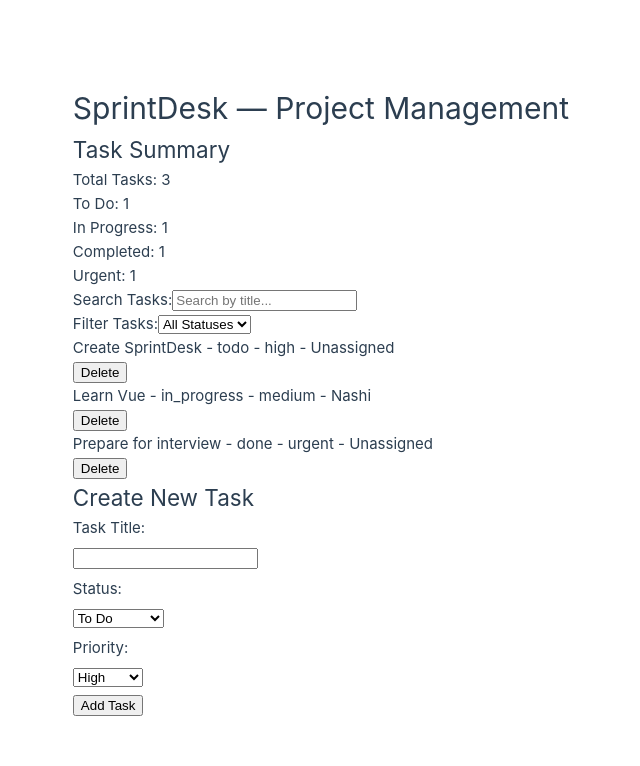
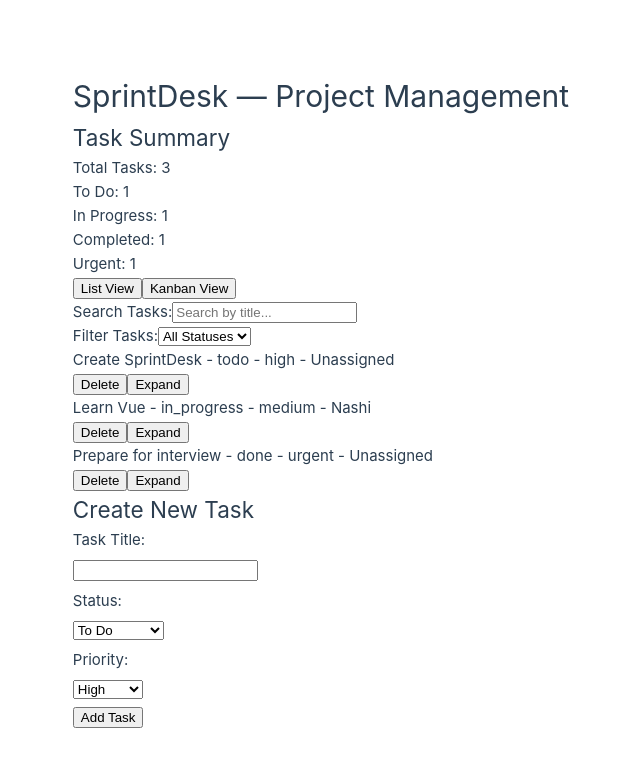
Before and after one commit to ntee1993/sprintdesk, a Vue app in the folder apps/web/: page / in a window 1280 px wide. Shown: the top 766 px of the page, without its empty margins (71-711 px from the left). Built offline with nearby package versions, Linux system fonts and the light colour scheme.

Commit message:
feat(web): add kanban board and task view switching

```diff
--- a/apps/web/src/App.vue
+++ b/apps/web/src/App.vue
@@ -3,6 +3,9 @@ import { computed, ref, watch } from 'vue'
 import type { Task, TaskPriority, TaskStatus } from './types/task'
 import TaskCard from './components/TaskCard.vue'
 import TaskSummary from './components/TaskSummary.vue'
+
+type TaskView = 'list' | 'kanban'
+const selectedView = ref<TaskView>('list')
 
 const tasks = ref<Task[]>([
   { id: 1, title: 'Create SprintDesk', status: 'todo', priority: 'high' },
@@ -36,6 +39,10 @@ const filteredTasks = computed(() => {
 
   return searchedTasks.filter((task) => task.status === selectedFilter.value)
 })
+
+const todoTasks = computed(() => tasks.value.filter((task) => task.status === 'todo'))
+const inProgressTasks = computed(() => tasks.value.filter((task) => task.status === 'in_progress'))
+const doneTasks = computed(() => tasks.value.filter((task) => task.status === 'done'))
 
 function addTask() {
   const title = inputTitle.value.trim()
@@ -76,9 +83,26 @@ function deleteTask(taskId: number) {
 
     <TaskSummary :tasks="tasks" />
 
+    <button @click="selectedView = 'list'" type="button" :aria-pressed="selectedView === 'list'">
+      List View
+    </button>
+    <button
+      @click="selectedView = 'kanban'"
+      type="button"
+      :aria-pressed="selectedView === 'kanban'"
+    >
+      Kanban View
+    </button>
+
+    <section class="task-list" v-show="selectedView === 'list'">
       <div>
         <label for="task-search">Search Tasks:</label>
-      <input v-model="searchQuery" id="task-search" type="text" placeholder="Search by title..." />
+        <input
+          v-model="searchQuery"
+          id="task-search"
+          type="text"
+          placeholder="Search by title..."
+        />
       </div>
 
       <div>
@@ -93,6 +117,33 @@ function deleteTask(taskId: number) {
 
       <p v-if="filteredTasks.length === 0">No tasks found for the selected filters.</p>
       <TaskCard v-for="task in filteredTasks" :key="task.id" :task="task" @delete="deleteTask" />
+    </section>
+
+    <section class="task-board" v-show="selectedView === 'kanban'">
+      <h2>Kanban Board</h2>
+      <div class="column">
+        <h3>Todo ({{ todoTasks.length }})</h3>
+        <p v-if="todoTasks.length === 0">No tasks in this column.</p>
+        <TaskCard v-for="task in todoTasks" :key="task.id" :task="task" @delete="deleteTask" />
+      </div>
+
+      <div class="column">
+        <h3>In Progress ({{ inProgressTasks.length }})</h3>
+        <p v-if="inProgressTasks.length === 0">No tasks in this column.</p>
+        <TaskCard
+          v-for="task in inProgressTasks"
+          :key="task.id"
+          :task="task"
+          @delete="deleteTask"
+        />
+      </div>
+
+      <div class="column">
+        <h3>Done ({{ doneTasks.length }})</h3>
+        <p v-if="doneTasks.length === 0">No tasks in this column.</p>
+        <TaskCard v-for="task in doneTasks" :key="task.id" :task="task" @delete="deleteTask" />
+      </div>
+    </section>
 
     <h2>Create New Task</h2>
     <form @submit.prevent="addTask">
@@ -135,4 +186,19 @@ form {
   align-items: flex-start;
   gap: 8px;
 }
+
+.task-board {
+  display: grid;
+  grid-template-columns: repeat(3, 1fr);
+  gap: 16px;
+}
+
+.task-board > h2 {
+  grid-column: 1 / -1;
+}
+
+.column {
+  border: 1px solid gray;
+  padding: 16px;
+}
 </style>
--- a/apps/web/src/components/TaskCard.vue
+++ b/apps/web/src/components/TaskCard.vue
@@ -4,13 +4,18 @@
       {{ task.title }} - {{ task.status }} - {{ task.priority }} -
       {{ task.assignee ?? 'Unassigned' }}
     </p>
+    <p v-if="expanded">Additional details are visible.</p>
 
-    <button @click="handleDelete">Delete</button>
+    <button type="button" @click="handleDelete">Delete</button>
+    <button type="button" @click="expandedToggle" :aria-expanded="expanded">
+      {{ expanded ? 'Collapse' : 'Expand' }}
+    </button>
   </div>
 </template>
 
 <script setup lang="ts">
 import type { Task } from '../types/task'
+import { ref } from 'vue'
 
 const props = defineProps<{
   task: Task
@@ -24,4 +29,9 @@ function handleDelete() {
   const taskId = props.task.id
   emit('delete', taskId)
 }
+
+const expanded = ref(false)
+function expandedToggle() {
+  expanded.value = !expanded.value
+}
 </script>
```
Lines whose indentation alone changed are shown as unchanged.
